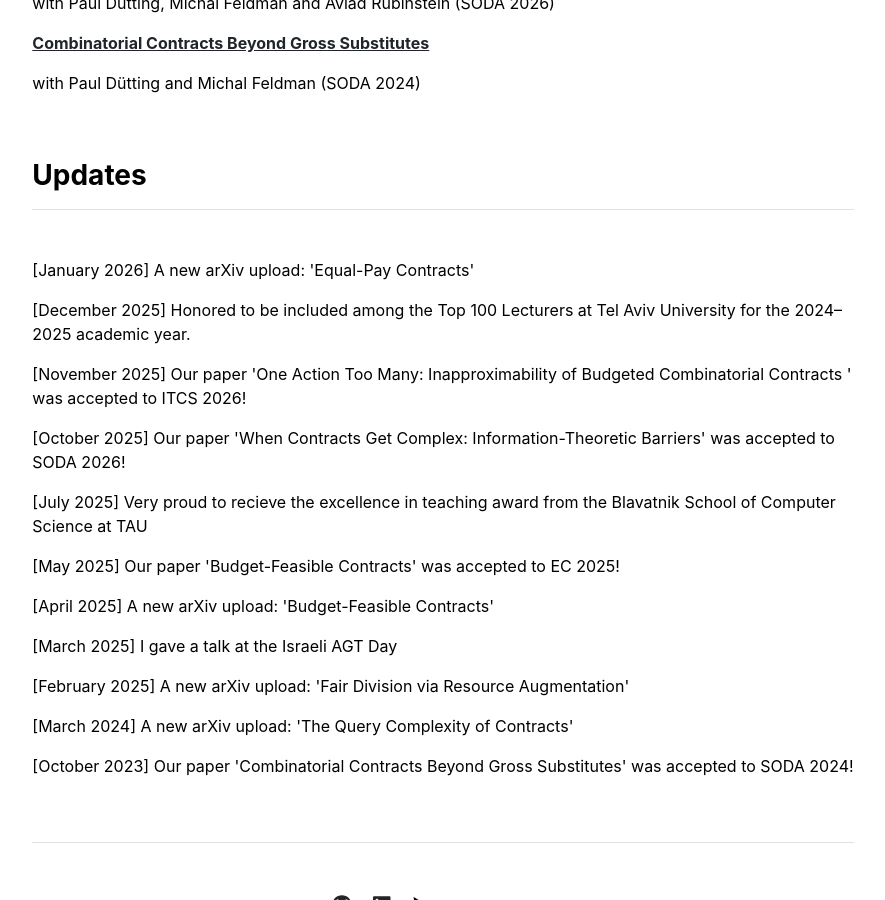
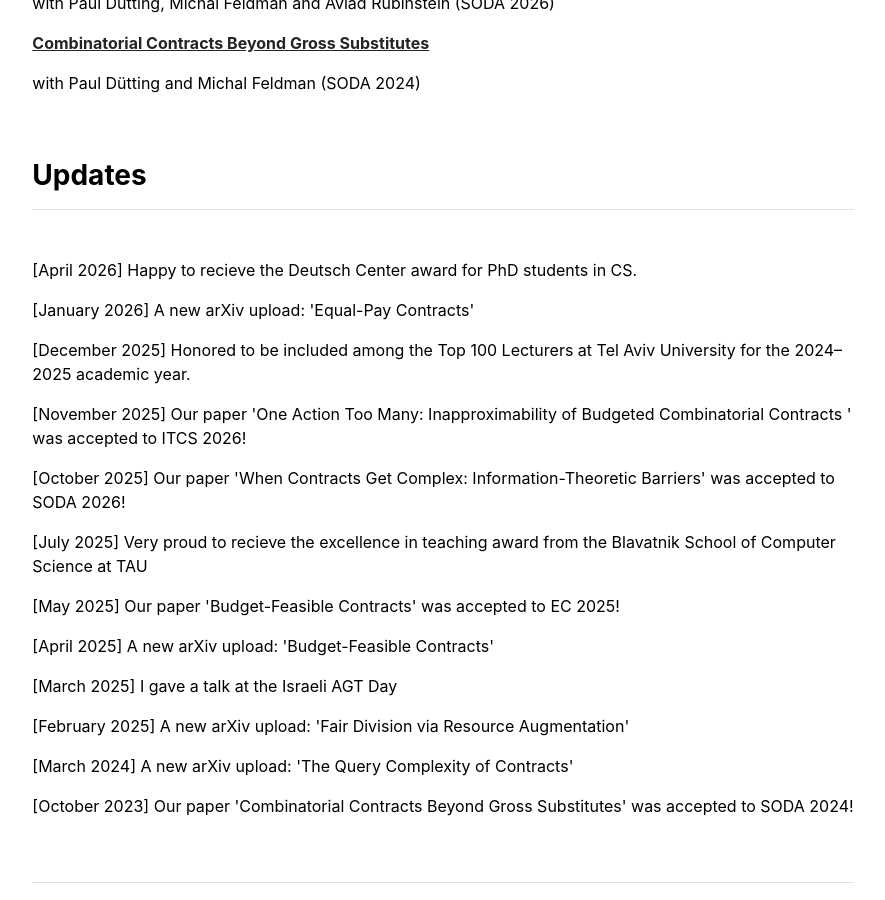
Before and after one commit to yoavGaltzur/yoavGaltzur.github.io, a Jekyll site: the page built from index.md, in a window 1280 px wide and 900 px high, scrolled down 1034 px. Shown: the whole window, without its empty margins (197-1082 px from the left). Built offline with Jekyll 4.4.1, drawn with Linux system fonts in a browser that asks for light colours.

Commit message:
Add award update to settings.yml

```diff
--- a/_data/settings.yml
+++ b/_data/settings.yml
@@ -24,6 +24,7 @@ publications:
 - {name: "Combinatorial Contracts Beyond Gross Substitutes", url: "https://arxiv.org/abs/2309.10766", coauthors: "Paul Dütting and Michal Feldman", venue: "SODA 2024"}
 
 updates:
+- {content: "Happy to recieve the Deutsch Center award for PhD students in CS.", date: "April 2026"}
 - {content: "A new arXiv upload: 'Equal-Pay Contracts'", date: "January 2026"}
 - {content: "Honored to be included among the Top 100 Lecturers at Tel Aviv University for the 2024–2025 academic year.", date: "December 2025"}
 - {content: "Our paper 'One Action Too Many: Inapproximability of Budgeted Combinatorial Contracts
```
